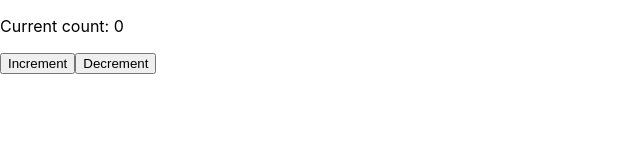
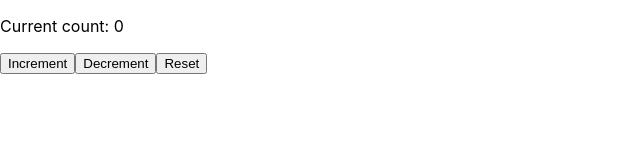
Before and after one commit to memoryStack/ReactHooks, a React (Create React App) app: page / in a window 1280 px wide. Shown: the top 160 px of the page, without its empty margins (0-640 px from the left). Built offline with nearby package versions, Linux system fonts and the light colour scheme.

Commit message:
about useEffect hook and little theory about it's use like dependency array.

```diff
--- a/src/App.js
+++ b/src/App.js
@@ -1,18 +1,34 @@
-import React, { useState } from 'react'
+import React, { useState, useEffect } from 'react'
 
 const App = () => {
   const [count, setCount] = useState(0)
+  const [message, setMessage] = useState('')
+
+  useEffect(() => {
+    if (!message && count > 5) {
+      setMessage('Wow... you are on a click spree!')
+    }
+  }, [count, message])
+
+  const resetPressed = () => {
+    setCount(0)
+    setMessage('')
+  }
+
   return (
     <div className="App">
       <p>Current count: {count}</p>
       <button onClick={() => setCount(count + 1)}>Increment</button>
       <button onClick={() => setCount(count - 1)}>Decrement</button>
+      <button onClick={resetPressed}>Reset</button>
+      {message}
     </div>
   )
 }
 
 export default App
 
+// useState
 /**
  *
  * The useState hook is an alternative to using this.state or this.setState in class components.
@@ -21,3 +37,9 @@ export default App
  * argument.
  *
  */
+
+// useEffect
+/**
+* useEffect function will run each time the state count or message is changed. if we want it to run only
+* in the first render then pass [] array as the depedency array
+*/
```
